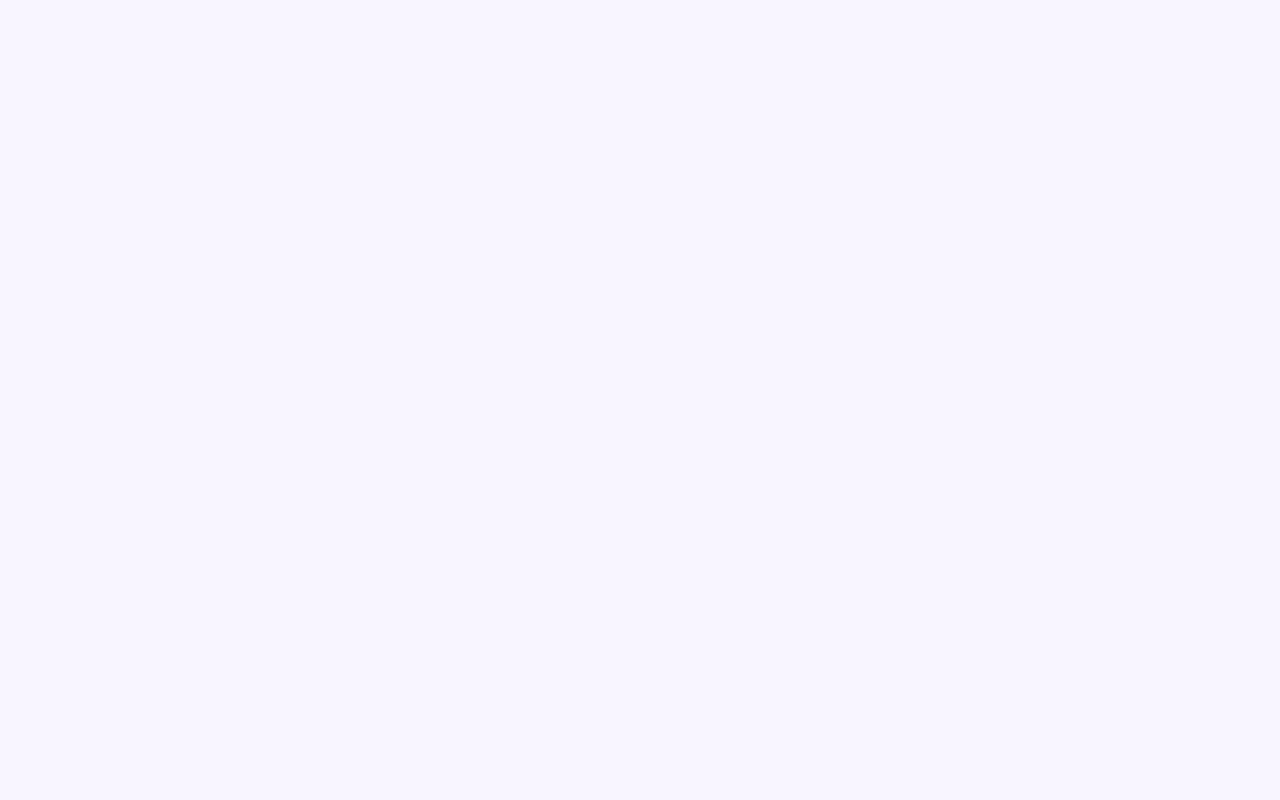
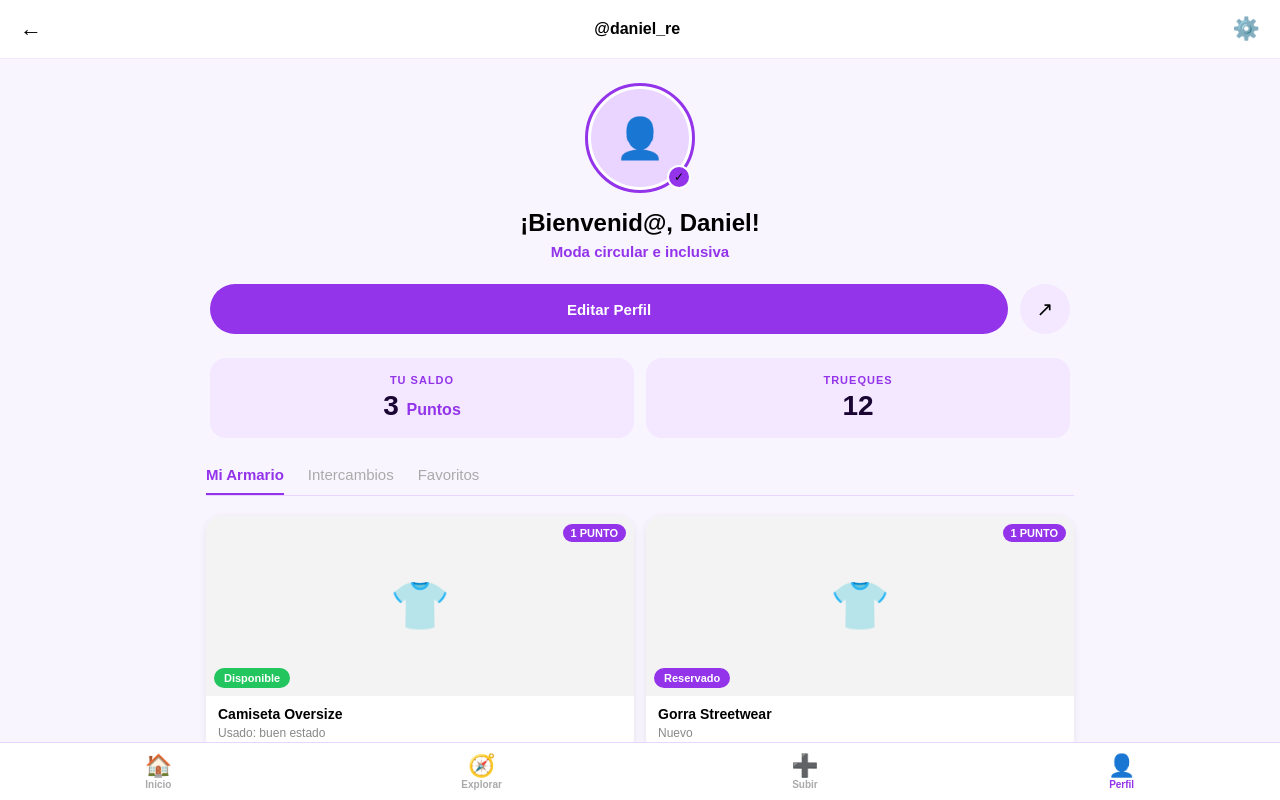
Before and after one commit to Re-Wear-Swap/Frontend, a React app: page /profile in a window 1280 px wide. Before the commit this address had no page. Shown: the top 800 px of the page. Built offline with nearby package versions, Linux system fonts and the light colour scheme; the HTML template or start-up script is replaced by a standard one.

Commit message:
feat: almost finished profile page

```diff
--- a/src/App.jsx
+++ b/src/App.jsx
@@ -1,10 +1,12 @@
 import { Routes, Route } from 'react-router-dom'
 import { HomePage } from './components/pages/HomePage'
+import { ProfilePage } from './components/pages/ProfilePage'
 
 export default function App() {
   return (
     <Routes>
       <Route path="/" element={<HomePage />} />
+      <Route path="/profile" element={<ProfilePage />} />
     </Routes>
   )
 }
--- /dev/null
+++ b/src/components/molecules/ClothingCard.jsx
@@ -0,0 +1,46 @@
+const STATUS_COLORS = {
+    Disponible: '#22c55e',
+    Reservado: '#9333ea',
+    Intercambiado: '#f59e0b',
+}
+
+export const ClothingCard = ({ image, name, condition, points, status, isEmpty, onAdd }) => {
+    if (isEmpty) return (
+        <div onClick={onAdd} style={{
+            background: '#faf5ff', borderRadius: 16, border: '2px dashed #c084fc',
+            display: 'flex', flexDirection: 'column', alignItems: 'center',
+            justifyContent: 'center', minHeight: 200, cursor: 'pointer', gap: 8,
+        }}>
+            <span style={{ fontSize: 32, color: '#9333ea' }}>+</span>
+            <span style={{ fontSize: 12, fontWeight: 700, color: '#9333ea', letterSpacing: 1 }}>SUBIR PRENDA</span>
+        </div>
+    )
+
+    return (
+        <div style={{ background: 'white', borderRadius: 16, overflow: 'hidden', boxShadow: '0 2px 8px rgba(0,0,0,0.08)' }}>
+            <div style={{ position: 'relative', background: '#f3f3f3', height: 180 }}>
+                {image
+                    ? <img src={image} alt={name} style={{ width: '100%', height: '100%', objectFit: 'cover' }} />
+                    : <div style={{ width: '100%', height: '100%', display: 'flex', alignItems: 'center', justifyContent: 'center', fontSize: 48 }}>👕</div>
+                }
+                <span style={{
+                    position: 'absolute', top: 8, right: 8,
+                    background: '#9333ea', color: 'white',
+                    borderRadius: 20, padding: '3px 8px', fontSize: 11, fontWeight: 700,
+                }}>{points} PUNTO</span>
+                {status && (
+                    <span style={{
+                        position: 'absolute', bottom: 8, left: 8,
+                        background: STATUS_COLORS[status] || '#9333ea',
+                        color: 'white', borderRadius: 20,
+                        padding: '4px 10px', fontSize: 11, fontWeight: 700,
+                    }}>{status}</span>
+                )}
+            </div>
+            <div style={{ padding: '10px 12px 14px' }}>
+                <h3 style={{ margin: '0 0 4px', fontSize: 14, fontWeight: 700 }}>{name}</h3>
+                <p style={{ margin: 0, fontSize: 12, color: '#888' }}>{condition}</p>
+            </div>
+        </div>
+    )
+}
--- /dev/null
+++ b/src/components/molecules/ProfileAvatar.jsx
@@ -0,0 +1,25 @@
+export const ProfileAvatar = ({ photo, verified }) => (
+    <div style={{ display: 'flex', justifyContent: 'center', padding: '24px 0 16px' }}>
+        <div style={{ position: 'relative' }}>
+            <div style={{
+                width: 110, height: 110, borderRadius: '50%',
+                border: '3px solid #9333ea', padding: 3,
+                background: 'white',
+            }}>
+                {photo
+                    ? <img src={photo} alt="avatar" style={{ width: '100%', height: '100%', borderRadius: '50%', objectFit: 'cover' }} />
+                    : <div style={{ width: '100%', height: '100%', borderRadius: '50%', background: '#e9d5ff', display: 'flex', alignItems: 'center', justifyContent: 'center', fontSize: 40 }}>👤</div>
+                }
+            </div>
+            {verified && (
+                <div style={{
+                    position: 'absolute', bottom: 4, right: 4,
+                    background: '#9333ea', borderRadius: '50%',
+                    width: 24, height: 24, display: 'flex',
+                    alignItems: 'center', justifyContent: 'center',
+                    border: '2px solid white', fontSize: 12,
+                }}>✓</div>
+            )}
+        </div>
+    </div>
+)
--- /dev/null
+++ b/src/components/molecules/ProfileHeader.jsx
@@ -0,0 +1,16 @@
+export const ProfileHeader = ({ username, onBack, onSettings }) => (
+    <div style={{
+        display: 'flex', justifyContent: 'space-between', alignItems: 'center',
+        padding: '16px 20px', background: 'white',
+        position: 'sticky', top: 0, zIndex: 10,
+        borderBottom: '1px solid #f3e8ff',
+    }}>
+        <button onClick={onBack} style={{
+            background: 'none', border: 'none', fontSize: 22, cursor: 'pointer'
+        }}>←</button>
+        <span style={{ fontWeight: 700, fontSize: 16 }}>@{username}</span>
+        <button onClick={onSettings} style={{
+            background: 'none', border: 'none', fontSize: 22, cursor: 'pointer'
+        }}>⚙️</button>
+    </div>
+)
--- /dev/null
+++ b/src/components/organisms/BottomFooter.jsx
@@ -0,0 +1,30 @@
+import { useNavigate } from 'react-router-dom'
+
+const TABS = [
+    { icon: '🏠', label: 'Inicio', key: 'inicio', path: '/' },
+    { icon: '🧭', label: 'Explorar', key: 'explorar', path: '/explore' },
+    { icon: '➕', label: 'Subir', key: 'subir', path: '/upload' },
+    { icon: '👤', label: 'Perfil', key: 'perfil', path: '/profile' },
+]
+
+export const BottomNav = ({ active }) => {
+    const navigate = useNavigate()
+
+    return (
+        <nav style={{
+            position: 'fixed', bottom: 0, left: 0, width: '100%',
+            background: 'white', borderTop: '1px solid #e9d5ff',
+            display: 'flex', justifyContent: 'space-around',
+            padding: '10px 0', zIndex: 10,
+        }}>
+            {TABS.map(({ icon, label, key, path }) => (
+                <div key={key} onClick={() => navigate(path)} style={{ textAlign: 'center', cursor: 'pointer' }}>
+                    <div style={{ fontSize: 22 }}>{icon}</div>
+                    <div style={{ fontSize: 10, fontWeight: 600, color: active === key ? '#9333ea' : '#aaa' }}>
+                        {label}
+                    </div>
+                </div>
+            ))}
+        </nav>
+    )
+}
--- /dev/null
+++ b/src/components/organisms/ProfileInfo.jsx
@@ -0,0 +1,27 @@
+import { ProfileAvatar } from '../molecules/ProfileAvatar'
+import { StatCard } from '../atoms/StatCard'
+
+export const ProfileInfo = ({ user }) => (
+  <div style={{ textAlign: 'center', padding: '0 20px' }}>
+    <ProfileAvatar photo={user.photo} verified={user.verified} />
+    <h1 style={{ margin: '0 0 6px', fontSize: 24, fontWeight: 800 }}>¡Bienvenid@, {user.name}!</h1>
+    <p style={{ margin: '0 0 24px', color: '#9333ea', fontWeight: 600, fontSize: 15 }}>
+      Moda circular e inclusiva
+    </p>
+    <div style={{ display: 'flex', gap: 12, marginBottom: 24 }}>
+      <button style={{
+        flex: 1, background: '#9333ea', color: 'white', border: 'none',
+        borderRadius: 50, padding: '14px', fontSize: 15, fontWeight: 700, cursor: 'pointer',
+      }}>Editar Perfil</button>
+      <button style={{
+        background: '#f3e8ff', border: 'none', borderRadius: 50,
+        width: 50, height: 50, fontSize: 20, cursor: 'pointer',
+        display: 'flex', alignItems: 'center', justifyContent: 'center',
+      }}>↗</button>
+    </div>
+    <div style={{ display: 'flex', gap: 12, marginBottom: 28 }}>
+      <StatCard label="TU SALDO" value={user.points} unit="Puntos" />
+      <StatCard label="TRUEQUES" value={user.swaps} />
+    </div>
+  </div>
+)
--- /dev/null
+++ b/src/components/organisms/ProfileTabs.jsx
@@ -0,0 +1,37 @@
+import { useState } from 'react'
+import { TabItem } from '../atoms/TabItem'
+import { ClothingCard } from '../molecules/ClothingCard'
+
+const TABS = ['Mi Armario', 'Intercambios', 'Favoritos']
+
+const ITEMS = [
+    { id: 1, name: 'Camiseta Oversize', condition: 'Usado: buen estado', points: 1, status: 'Disponible' },
+    { id: 2, name: 'Gorra Streetwear', condition: 'Nuevo', points: 1, status: 'Reservado' },
+    { id: 3, name: 'Sudadera Basic', condition: 'Usado: regular', points: 1, status: 'Intercambiado' },
+    { id: 4, isEmpty: true },
+]
+
+export const ProfileTabs = () => {
+    const [activeTab, setActiveTab] = useState('Mi Armario')
+
+    return (
+        <div style={{ padding: '0 16px 100px' }}>
+            <div style={{ display: 'flex', gap: 24, borderBottom: '1px solid #e9d5ff', marginBottom: 20 }}>
+                {TABS.map(tab => (
+                    <TabItem key={tab} label={tab} active={activeTab === tab} onClick={() => setActiveTab(tab)} />
+                ))}
+            </div>
+            <div style={{ display: 'grid', gridTemplateColumns: '1fr 1fr', gap: 12 }}>
+                {activeTab === 'Mi Armario' && ITEMS.map(item => (
+                    <ClothingCard key={item.id} {...item} onAdd={() => alert('Subir prenda')} />
+                ))}
+                {activeTab === 'Intercambios' && (
+                    <p style={{ color: '#aaa', gridColumn: '1/-1', textAlign: 'center', padding: 40 }}>No hay intercambios aún</p>
+                )}
+                {activeTab === 'Favoritos' && (
+                    <p style={{ color: '#aaa', gridColumn: '1/-1', textAlign: 'center', padding: 40 }}>No hay favoritos aún</p>
+                )}
+            </div>
+        </div>
+    )
+}
--- /dev/null
+++ b/src/components/pages/ProfilePage.jsx
@@ -0,0 +1,37 @@
+import { useNavigate } from 'react-router-dom'
+import { ProfileHeader } from '../molecules/ProfileHeader'
+import { ProfileInfo } from '../organisms/ProfileInfo'
+import { ProfileTabs } from '../organisms/ProfileTabs'
+import { BottomNav } from '../organisms/BottomFooter'
+
+
+// http://localhost:5173/profile
+
+
+const USER = {
+    name: 'Daniel',
+    username: 'daniel_re',
+    photo: null,
+    verified: true,
+    points: 3,
+    swaps: 12,
+}
+
+export function ProfilePage() {
+    const navigate = useNavigate()
+
+    return (
+        <div style={{ width: '100%', minHeight: '100vh', background: '#f8f5ff', fontFamily: 'sans-serif' }}>
+            <ProfileHeader
+                username={USER.username}
+                onBack={() => navigate('/')}
+                onSettings={() => alert('Ajustes')}
+            />
+            <main style={{ maxWidth: 900, margin: '0 auto' }}>
+                <ProfileInfo user={USER} />
+                <ProfileTabs />
+            </main>
+            <BottomNav active="perfil" />
+        </div>
+    )
+}
```
